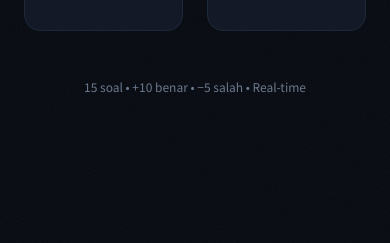
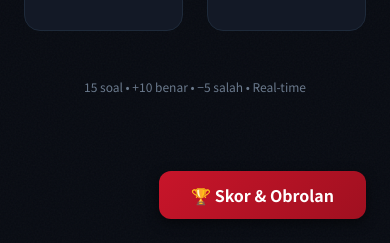
Before and after one commit to ramapnd18/chishiki-no-tatakai, a website: page public/index.html in a window 390 px wide. Shown: the part 601-844 px from the top of the page. Drawn offline with Linux system fonts and the light colour scheme.

Commit message:
add mobile lb btn

```diff
--- a/public/index.html
+++ b/public/index.html
@@ -45,6 +45,11 @@
   </div>
 </div>
 
+<!-- Mobile Toggle Button -->
+<button id="mobile-lb-btn" class="btn btn-red" onclick="openMobileLb()" style="box-shadow: 0 4px 12px rgba(0,0,0,0.5);">
+  🏆 Skor & Obrolan
+</button>
+
 <div id="app-container">
   <!-- Components will be injected here dynamically -->
 </div>
```
